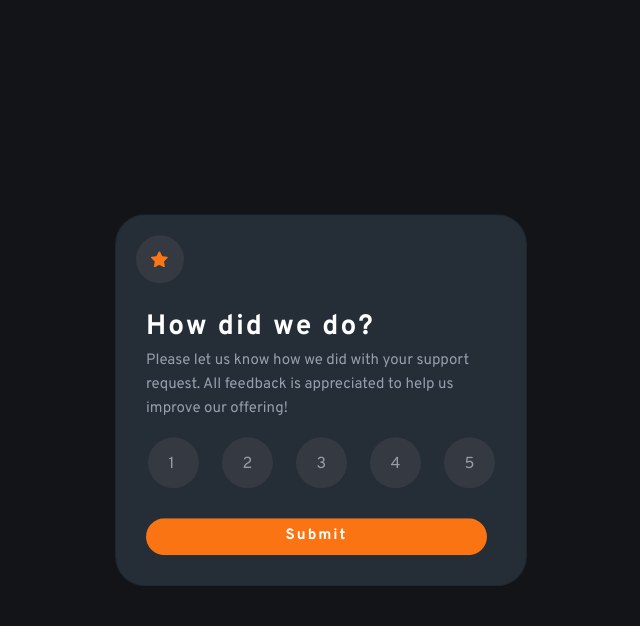
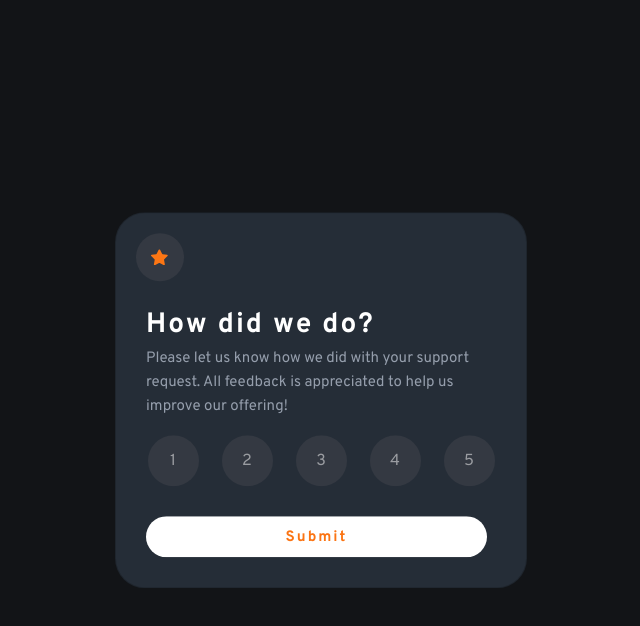
Before and after one commit to KollerJacq/interactive-rating-component, a plain HTML site: page index.html in a window 1280 px wide. Both pictures are taken after a click on the button "Submit". Shown: the whole page, without its empty margins (319-959 px from the left). Drawn offline with nearby package versions, Linux system fonts and the light colour scheme.

Commit message:
Added color change in js

```diff
--- a/index.html
+++ b/index.html
@@ -49,23 +49,23 @@
           is appreciated to help us improve our offering!
         </p>
         <div class="wrapper">
-          <div class="circle">
+          <button class="circle btn" id="circle-1">
             <div class="col">1</div>
-          </div>
-          <div class="circle">
+          </button>
+          <button class="circle btn" id="circle-2">
             <div class="col">2</div>
-          </div>
-          <div class="circle">
+          </button>
+          <button class="circle btn" id="circle-3">
             <div class="col">3</div>
-          </div>
-          <div class="circle">
+          </button>
+          <button class="circle btn" id="circle-4">
             <div class="col">4</div>
-          </div>
-          <div class="circle">
+          </button>
+          <button class="circle btn" id="circle-5">
             <div class="col">5</div>
-          </div>
+          </button>
         </div>
-        <button class="btn">Submit</button>
+        <button class="btn submit" onclick="changeSubmit()">Submit</button>
       </div>
       <!-- Rating state end -->
 
--- a/script.js
+++ b/script.js
@@ -0,0 +1,16 @@
+const buttons = document.querySelectorAll(".circle");
+
+buttons.forEach((button) => {
+  button.addEventListener("click", () => {
+    buttons.forEach((button) => {
+      button.classList.remove("selected");
+    });
+    button.classList.add("selected");
+  });
+});
+
+function changeSubmit() {
+  const submit = document.querySelector(".submit");
+  submit.style.backgroundColor = "#fff";
+  submit.style.color = "hsl(25, 97%, 53%)";
+}
--- a/style.css
+++ b/style.css
@@ -42,7 +42,7 @@ body {
   left: 15px;
   width: 17px;
 }
-.btn {
+.submit {
   background-color: hsl(25, 97%, 53%);
   color: #fff;
   width: 341px;
@@ -51,8 +51,9 @@ body {
   font-weight: bold;
   margin: 30px 30px 30px;
   letter-spacing: 2px;
+  padding-top: 10px;
 }
-.btn:hover {
+.submit:hover {
   background-color: #fff;
   color: hsl(25, 97%, 53%);
   cursor: pointer;
@@ -65,8 +66,10 @@ body {
 .col {
   color: #fff;
   font-size: 16px;
-  margin: 15px 0 0 21px;
   opacity: 0.5;
+}
+.col:hover {
+  opacity: 1;
 }
 .circle {
   background-color: hsl(216, 12%, 23%);
@@ -75,3 +78,14 @@ body {
   height: 51px;
   margin: 0 auto;
 }
+.circle:hover {
+  cursor: pointer;
+  background-color: hsl(25, 97%, 53%);
+}
+.selected {
+  background-color: hsl(217, 12%, 63%);
+  border-radius: 90px;
+  width: 51px;
+  height: 51px;
+  margin: 0 auto;
+}
```
